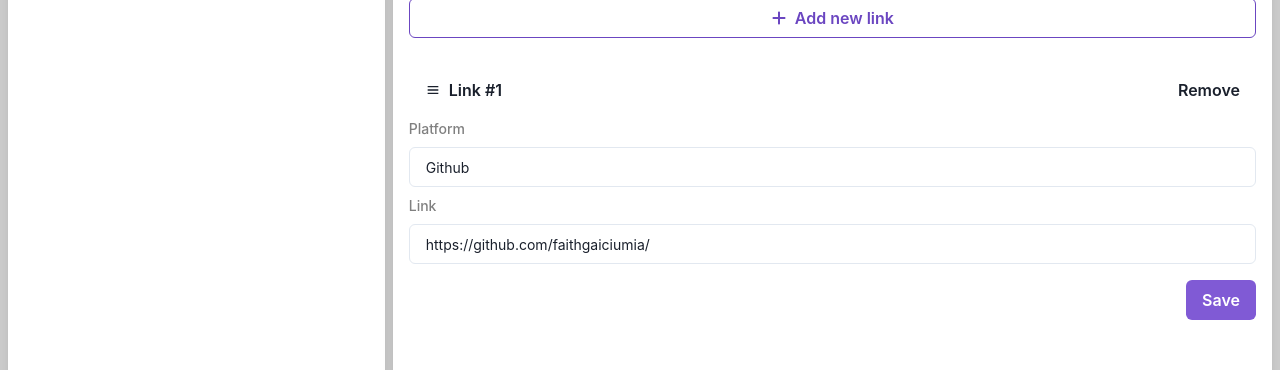
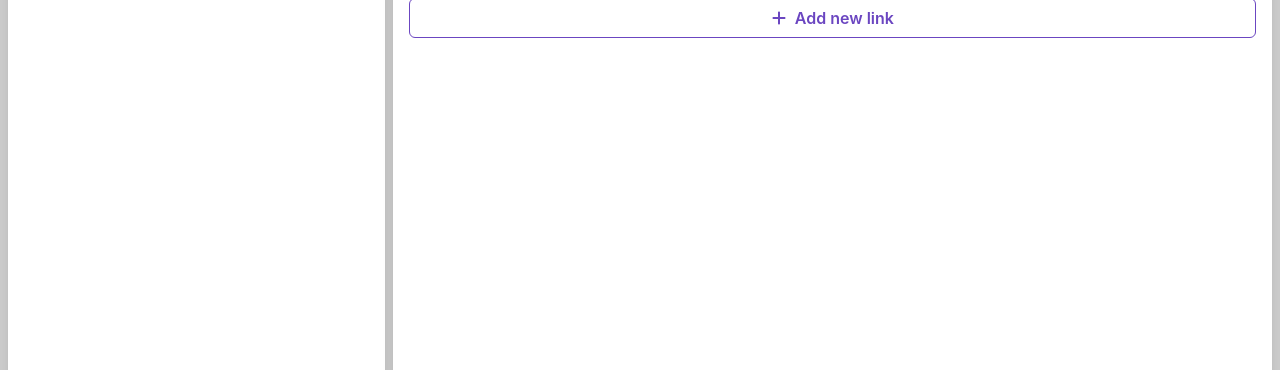
Before and after one commit to faithgaiciumia/link-sharing-app, a React app: page / in a window 1280 px wide. Shown: the part 194-564 px from the top of the page. Built offline with nearby package versions, Linux system fonts and the light colour scheme; the HTML template or start-up script is replaced by a standard one.

Commit message:
receiving data from the form

```diff
--- a/src/components/LinkCard.jsx
+++ b/src/components/LinkCard.jsx
@@ -1,3 +1,4 @@
+/* eslint-disable react/prop-types */
 import {
   Box,
   Button,
@@ -8,7 +9,7 @@ import {
 } from "@chakra-ui/react";
 import { BiMenu } from "react-icons/bi";
 
-export default function LinkCard() {
+export default function LinkCard({platform, link}) {
   return (
     <Box>
       <Flex justifyContent={"space-between"}>
@@ -24,18 +25,18 @@ export default function LinkCard() {
           <FormLabel fontSize={"sm"} color={"gray"}>
             Platform
           </FormLabel>
-          <Input value={"Github"} fontSize={"sm"} />
+          <Input value={platform} fontSize={"sm"} />
         </FormControl>
         <FormControl>
           <FormLabel fontSize={"sm"} color={"gray"}>
             Link
           </FormLabel>
-          <Input value={"https://github.com/faithgaiciumia/"} fontSize={"sm"} />
+          <Input value={link} fontSize={"sm"} />
         </FormControl>
       </Box>
-      <Flex justify={"end"} my={4}>
+      {/* <Flex justify={"end"} my={4}>
         <Button colorScheme="purple">Save</Button>
-      </Flex>
+      </Flex> */}
     </Box>
   );
 }
--- a/src/components/MainContent.jsx
+++ b/src/components/MainContent.jsx
@@ -1,15 +1,42 @@
-import { Box, Button, FormControl, FormLabel, Heading, Input, Modal, ModalBody, ModalCloseButton, ModalContent, ModalFooter, ModalHeader, ModalOverlay, Text, useDisclosure } from "@chakra-ui/react";
+import {
+  Box,
+  Button,
+  FormControl,
+  FormLabel,
+  Heading,
+  Input,
+  Modal,
+  ModalBody,
+  ModalCloseButton,
+  ModalContent,
+  ModalFooter,
+  ModalHeader,
+  ModalOverlay,
+  Text,
+  useDisclosure,
+} from "@chakra-ui/react";
 import { FaPlus } from "react-icons/fa6";
 import LinkCard from "./LinkCard";
+import { useForm } from "react-hook-form";
+import { useState } from "react";
 
 export default function MainContent() {
-  const {isOpen, onOpen, onClose}=useDisclosure();
+  const { isOpen, onOpen, onClose } = useDisclosure();
+  const { register, handleSubmit, reset } = useForm();
+  const [links, setLinks]= useState([]);
+  const onSubmit = (data) => {
+    console.log(data);
+    setLinks((prev)=>[...prev, data])
+    reset();
+    onClose();
+  };
+
   return (
     <Box
       boxShadow={"lg"}
       borderRadius={"lg"}
       background={"white"}
-      height={"80vh"}
+      minH={"80vh"}
       my={4}
       width={"70%"}
       p={4}
@@ -34,30 +61,50 @@ export default function MainContent() {
           Add new link
         </Button>
         <Modal isOpen={isOpen} onClose={onClose}>
-          <ModalOverlay/>
+          <ModalOverlay />
           <ModalContent>
             <ModalHeader fontSize={"md"}>Add new link</ModalHeader>
-            <ModalCloseButton/>
+            <ModalCloseButton />
             <ModalBody>
-              <form>
+              <form onSubmit={handleSubmit(onSubmit)}>
                 <FormControl my={2}>
-                  <FormLabel fontSize={"sm"} color={"gray"}>Platform</FormLabel>
-                  <Input type="text" fontSize={"sm"} />
+                  <FormLabel fontSize={"sm"} color={"gray"}>
+                    Platform
+                  </FormLabel>
+                  <Input
+                    type="text"
+                    fontSize={"sm"}
+                    {...register("platform", { required: true })}
+                  />
                 </FormControl>
                 <FormControl>
-                  <FormLabel fontSize={"sm"} color={"gray"}>Link</FormLabel>
-                  <Input type="text" fontSize={"sm"} />
+                  <FormLabel fontSize={"sm"} color={"gray"}>
+                    Link
+                  </FormLabel>
+                  <Input
+                    type="text"
+                    fontSize={"sm"}
+                    {...register("link", { required: true })}
+                  />
                 </FormControl>
               </form>
             </ModalBody>
             <ModalFooter>
-              <Button colorScheme="purple" type="submit">Add</Button>
+              <Button
+                colorScheme="purple"
+                type="submit"
+                onClick={handleSubmit(onSubmit)}
+              >
+                Add
+              </Button>
             </ModalFooter>
           </ModalContent>
         </Modal>
       </Box>
       <Box>
-        <LinkCard />
+        {links.map((link, index)=>(
+          <LinkCard key={index} platform={link.platform} link={link.link}/>
+        ))}
       </Box>
     </Box>
   );
--- a/src/pages/Home.jsx
+++ b/src/pages/Home.jsx
@@ -7,7 +7,7 @@ export default function Home() {
   return (
     <Box p={2}>
         <Navbar />
-        <Flex gap={2} align={"center"}>
+        <Flex gap={2}>
             <Sidebar/>
             <MainContent/>
         </Flex>
```
